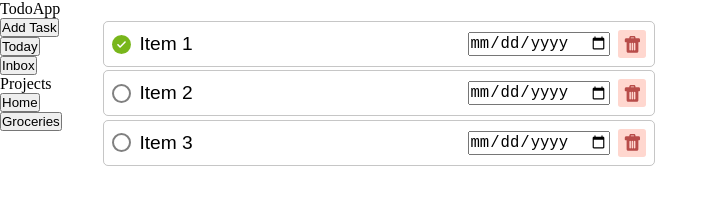
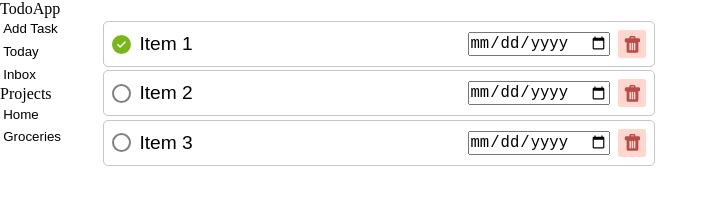
Before and after one commit to rahul-george/odin-todo, a website built with webpack: page src/template.html in a window 1280 px wide. Shown: the whole page, without its empty margins (0-718 px from the left). Built offline with nearby package versions, Linux system fonts and the light colour scheme.

Commit message:
refactor: adjusted the code behind the navigation

```diff
--- a/src/styles.css
+++ b/src/styles.css
@@ -29,3 +29,23 @@ main {
   grid-column-start: 2;
   grid-column-end: 3;
 }
+
+.task-action-group {
+  display: flex;
+  flex-flow: column nowrap;
+  gap: 0.1rem;
+}
+
+.action-buttons {
+  appearance: none;
+  border: none;
+  padding: 0.2rem;
+  background-color: white;
+  text-align: start;
+  border-radius: 0.2rem;
+}
+
+.action-buttons:hover {
+  background-color: #ffa79674;
+  color: #cd1c18;
+}
--- a/src/template.html
+++ b/src/template.html
@@ -12,17 +12,16 @@
   <body>
     <header>TodoApp</header>
     <nav>
-      <ul>
-        <li><button type="button">Add Task</button></li>
-        <li><button type="button">Today</button></li>
-        <li><button type="button">Inbox</button></li>
-      </ul>
-
+      <section class="task-action-group">
+        <button type="button" class="action-buttons">Add Task</button>
+        <button type="button" class="action-buttons">Today</button>
+        <button type="button" class="action-buttons">Inbox</button>
+      </section>
       <label for="projects">Projects</label>
-      <ul id="projects">
-        <li><button type="button">Home</button></li>
-        <li><button type="button">Groceries</button></li>
-      </ul>
+      <section class="task-action-group">
+        <button type="button" class="action-buttons">Home</button>
+        <button type="button" class="action-buttons">Groceries</button>
+      </section>
     </nav>
     <main>
       <div id="tasks"></div>
```
